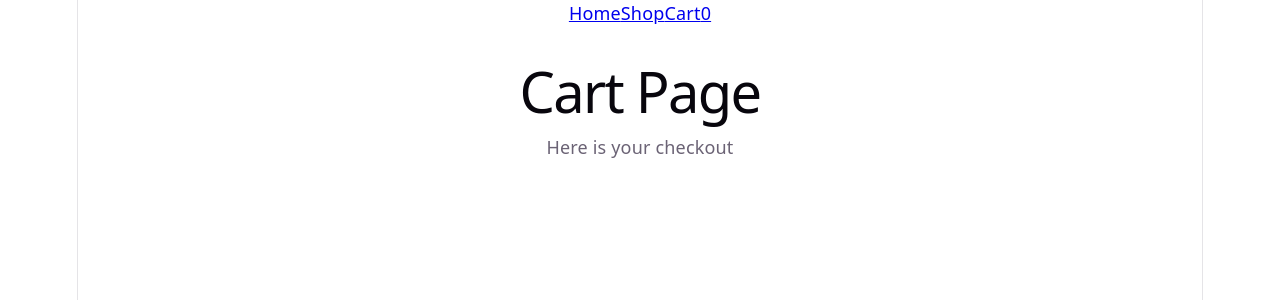
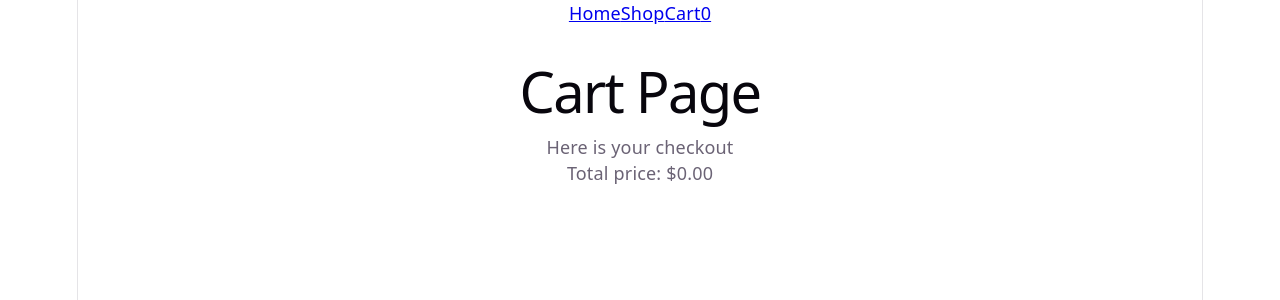
Before and after one commit to winterbarry/react-shopping-cart, a React (Vite) app in the folder shopping-cart/: page /cart in a window 1280 px wide. Shown: the top 300 px of the page. Built offline with nearby package versions, Linux system fonts and the light colour scheme.

Commit message:
added new div structure for cart checkout

```diff
--- a/shopping-cart/src/App.jsx
+++ b/shopping-cart/src/App.jsx
@@ -8,6 +8,7 @@ import Cart from "./components/cart";
 
 function App() {
   const [cartMessage, setCartMessage] = useState("Here is your checkout");
+
   return (
     <BrowserRouter>
       <Navbar cartCount={0} />
@@ -17,9 +18,14 @@ function App() {
 
         <Route
           path="/shop"
+          // set cart message function
           element={<Shop setCartMessage={setCartMessage} />}
         />
-        <Route path="/cart" element={<Cart cartMessage={cartMessage} />} />
+        <Route
+          path="/cart"
+          // to display cart message function
+          element={<Cart cartMessage={cartMessage} />}
+        />
       </Routes>
     </BrowserRouter>
   );
--- a/shopping-cart/src/components/cart.jsx
+++ b/shopping-cart/src/components/cart.jsx
@@ -1,8 +1,11 @@
 function Cart({ cartMessage }) {
   return (
-    <main>
-      <h1>Cart Page</h1>
-      <p>{cartMessage}</p>
+    <main className="cart-page">
+      <h1 className="cart-header">Cart Page</h1>
+      <div className="cart-container">
+        <div className="cart-message">{cartMessage}</div>
+        <div className="cart-total">Total price: $0.00</div>
+      </div>
     </main>
   );
 }
```
